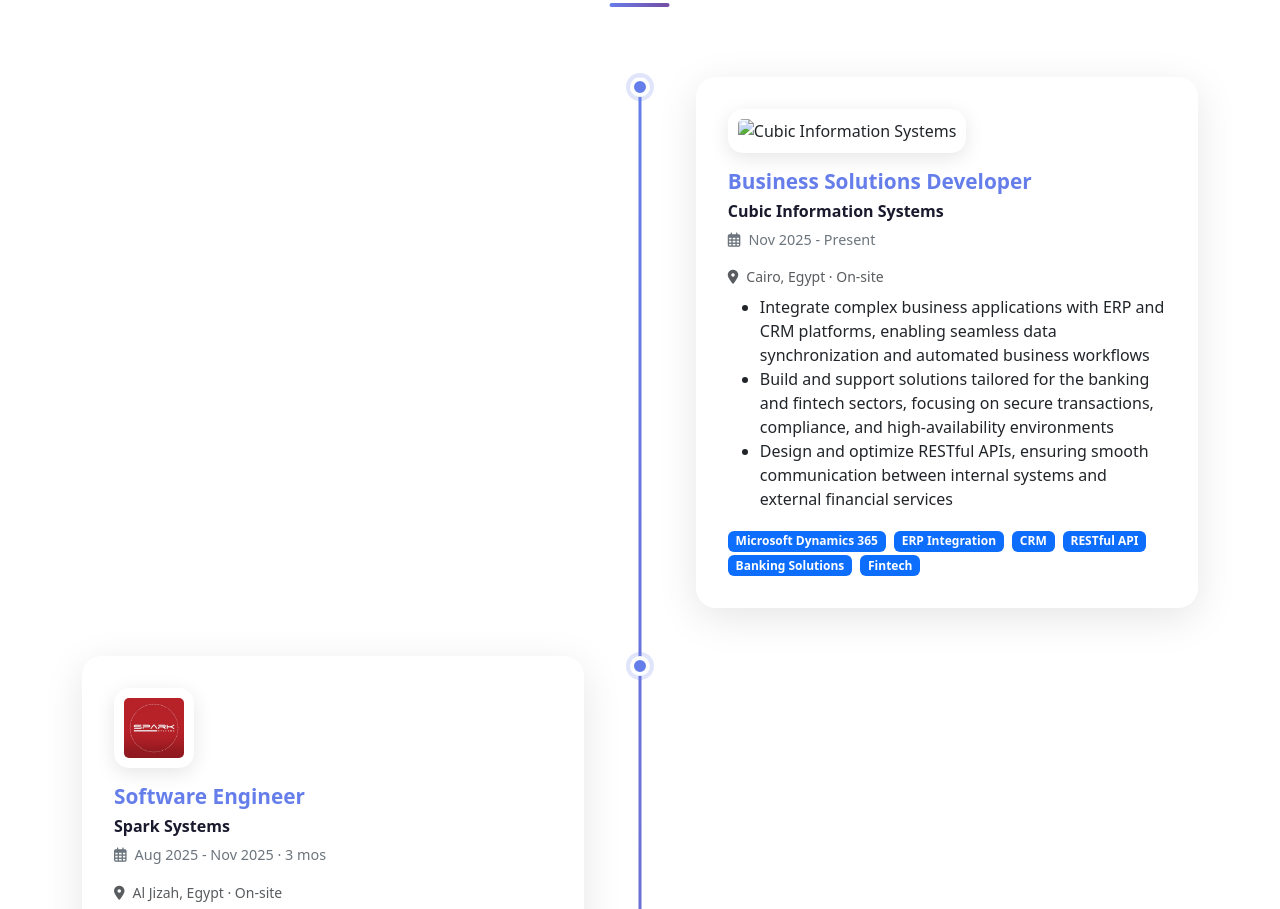
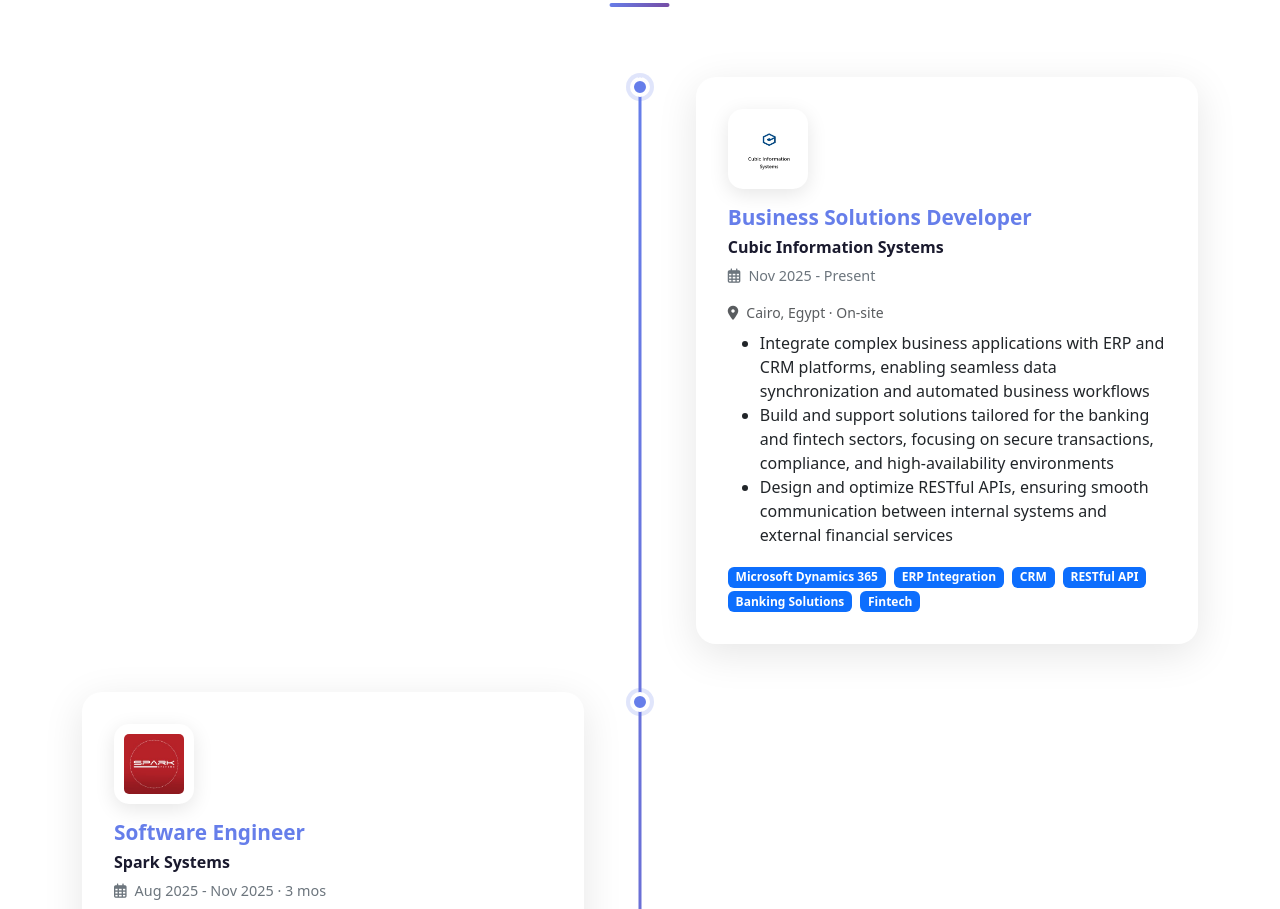
Before and after one commit to Ereh11/Portfolio, a plain HTML site: page index.html in a window 1280 px wide. Shown: the part 1911-2820 px from the top of the page. Drawn offline with nearby package versions, Linux system fonts and the light colour scheme.

Commit message:
Update company logo for Cubic Information Systems in experience section

```diff
--- a/index.html
+++ b/index.html
@@ -113,7 +113,7 @@
         <!-- Cubic Information Systems -->
         <div class="timeline-item">
           <div class="timeline-content">
-            <img src="./imgs/cubic.jpg" alt="Cubic Information Systems" class="company-logo">
+            <img src="./imgs/Cubic.png" alt="Cubic Information Systems" class="company-logo">
             <h5 class="job-title">Business Solutions Developer</h5>
             <h6 class="company-name">Cubic Information Systems</h6>
             <p class="job-period"><i class="far fa-calendar-alt me-2"></i>Nov 2025 - Present</p>
```
